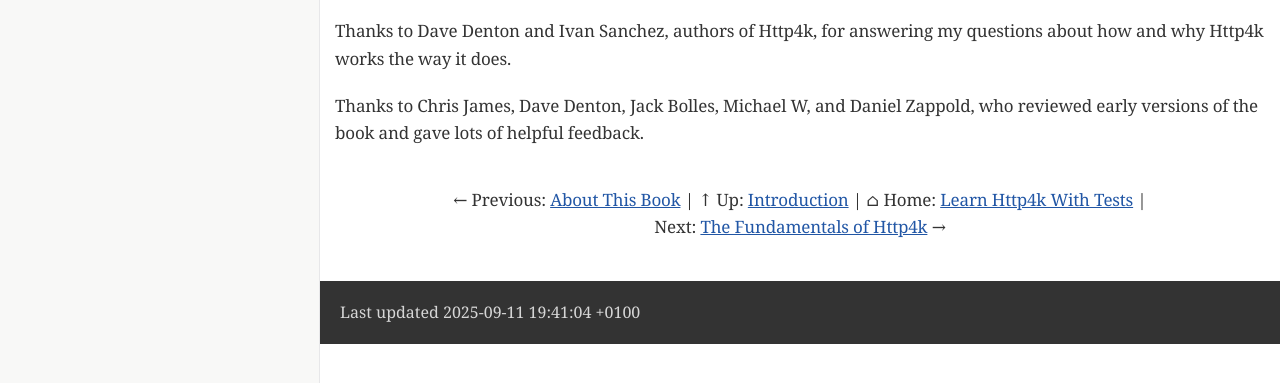
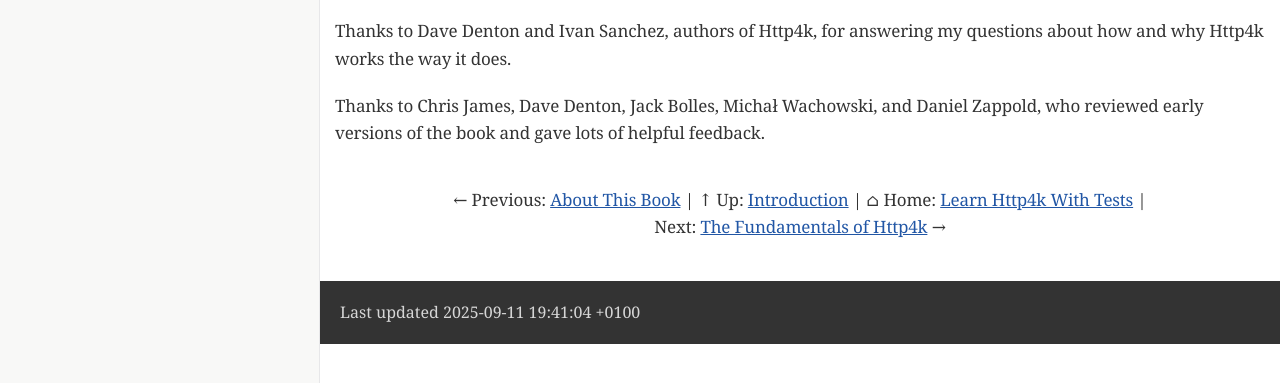
Before and after one commit to learn-http4k-with-tests/learn-http4k-with-tests.github.io, a plain HTML site: page book/acknowledgements.html in a window 1280 px wide. Shown: the part 325-708 px from the top of the page. Drawn offline with nearby package versions, Linux system fonts and the light colour scheme; a web font is replaced by a local one.

Commit message:
update book to 0de3854

```diff
--- a/book/acknowledgements.html
+++ b/book/acknowledgements.html
@@ -478,7 +478,7 @@ body.book #toc,body.book #preamble,body.book h1.sect0,body.book .sect1>h2{page-b
 Chris James,
 Dave Denton,
 Jack Bolles,
-Michael W,
+Michał Wachowski,
 and
 Daniel Zappold,
 who reviewed early versions of the book and gave lots of helpful feedback.</p>
```
Also changed, not shown: book/book-all.html (+1 -1 lines).
